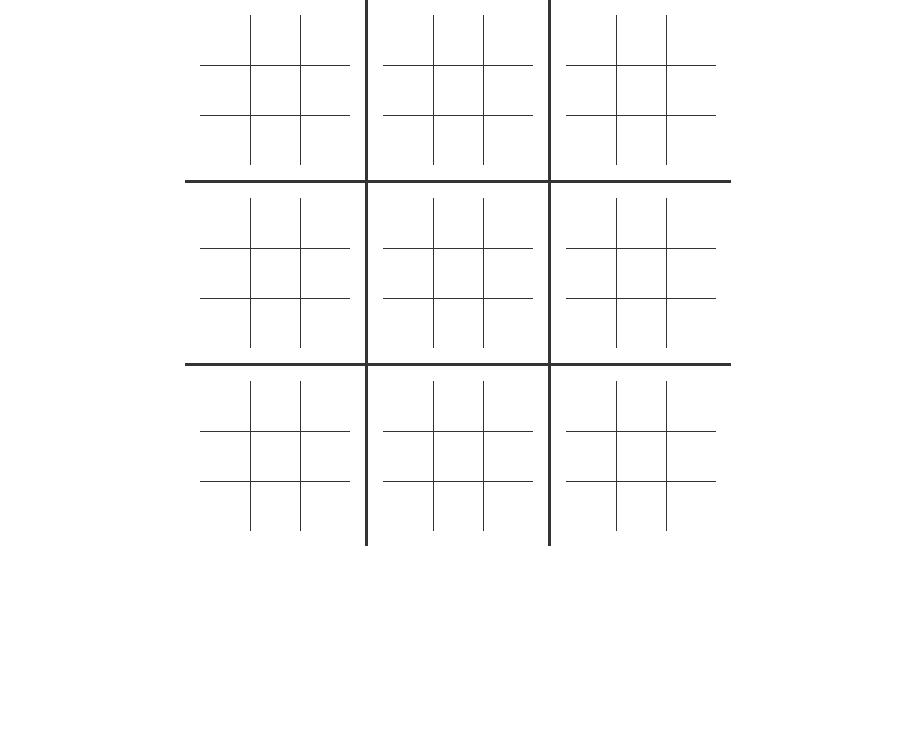
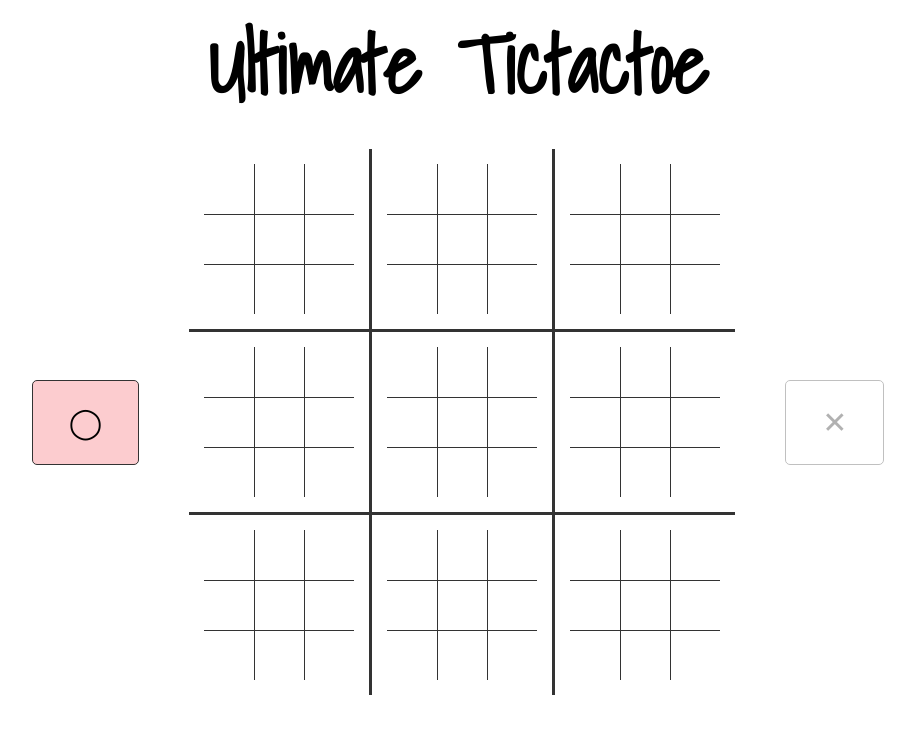
Before and after one commit to ryutabi/ultimate-tictactoe, a Nuxt app: page / in a window 1280 px wide. Shown: the top 734 px of the page, without its empty margins (182-1097 px from the left). Built offline with nearby package versions, Linux system fonts and the light colour scheme.

Commit message:
add now player display

```diff
--- a/assets/basic.scss
+++ b/assets/basic.scss
@@ -10,7 +10,6 @@ html {
 
 table {
   border-collapse: collapse;
-  margin: 0 auto;
 }
 
 td {
--- a/nuxt.config.js
+++ b/nuxt.config.js
@@ -14,7 +14,13 @@ export default {
         content: process.env.npm_package_description || ''
       }
     ],
-    link: [{ rel: 'icon', type: 'image/x-icon', href: '/favicon.ico' }]
+    link: [
+      { rel: 'icon', type: 'image/x-icon', href: '/favicon.ico' },
+      {
+        rel: 'stylesheet',
+        href: 'https://fonts.googleapis.com/css?family=Shadows+Into+Light&display=swap'
+      }
+    ]
   },
   /*
    ** Customize the progress-bar color
--- a/pages/index.vue
+++ b/pages/index.vue
@@ -1,5 +1,15 @@
 <template>
+  <div>
+    <h1 class="title">
+      Ultimate Tictactoe
+    </h1>
     <div class="ultimate_game__container">
+      <div
+        class="ultimate_game__player_navigation"
+        :class="isActiveCircle"
+      >
+        ◯
+      </div>
       <table
         :class="{'ultimate_game--over': isGameOver}"
         frame="void"
@@ -17,6 +27,12 @@
         </tr>
       </table>
       <div
+        class="ultimate_game__player_navigation"
+        :class="isActiveCross"
+      >
+        ✕
+      </div>
+      <div
         v-if="isGameOver"
         class="ultimate_game__result__container"
         :class="resultClasses"
@@ -24,6 +40,7 @@
         <p class="ultimate_game__result">
           {{ gameResult }}
         </p>
+      </div>
     </div>
   </div>
 </template>
@@ -43,8 +60,29 @@ export default {
     ...mapState({
       isGameOver: state => state.board.isGameOver,
       isGameDraw: state => state.board.isGameDraw,
+      player: state => state.board.player,
       gameWinner: state => state.board.gameWinner
     }),
+    isActiveCircle() {
+      if (this.isGameOver) {
+        return { 'circle--active': false }
+      }
+      if (this.player === 1) {
+        return { 'circle--active': true }
+      } else {
+        return { 'circle--active': false }
+      }
+    },
+    isActiveCross() {
+      if (this.isGameOver) {
+        return { 'cross--active': false }
+      }
+      if (this.player === -1) {
+        return { 'cross--active': true }
+      } else {
+        return { 'cross--active': false }
+      }
+    },
     gameResult() {
       return !this.gameWinner ? '引き分け' :
              this.gameWinner === 1 ? ' ◯ の勝ち' :
@@ -67,12 +105,28 @@ export default {
 </script>
 
 <style lang="scss" scoped>
+.title {
+  font-family: Shadows Into Light;
+  text-align: center;
+  font-size: 8rem;
+  margin-bottom: 2rem;
+}
+
 .ultimate_game {
   &__container {
     position: relative;
     display: flex;
     justify-content: center;
     align-items: center;
+  }
+
+  &__player_navigation {
+    border: .1rem solid #333;
+    border-radius: .5rem;
+    padding: 2.4rem 3.6rem;
+    font-size: 3rem;
+    margin: 0 5rem;
+    opacity: .3;
   }
 
   &__result__container {
@@ -83,11 +137,22 @@ export default {
 
   &__result {
     font-size: 10rem;
+    font-weight: bold;
   }
 
   &--over {
     opacity: .3;
   }
+}
+
+.circle--active {
+  opacity: 1;
+  background-color: rgba(238, 0, 17, .2);
+}
+
+.cross--active {
+  opacity: 1;
+  background-color: rgba(0, 17, 238, .2);
 }
 
 .result--draw {
--- a/store/board.js
+++ b/store/board.js
@@ -3,8 +3,8 @@ export const state = () => ({
   isGameOver: false,
   isClickAbleAnywhere: false,
   mainBoard: [
-    0, 0, 0,
-    0, 0, 0,
+    1, 1, 0,
+    1, 1, 0,
     0, 0, 0
   ],
   player: 1,
```
Lines whose indentation alone changed are shown as unchanged.
